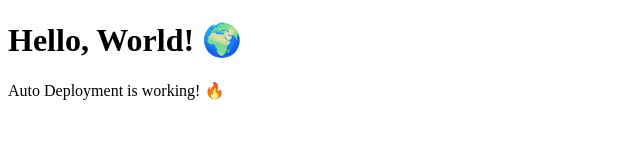
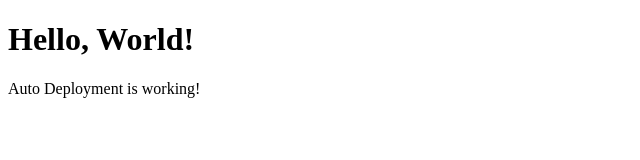
Before and after one commit to Teddy9824/GIT-AWS-S3-PROJECT, a plain HTML site: page index.html in a window 1280 px wide. Shown: the whole page, without its empty margins (0-640 px from the left). Drawn offline with Linux system fonts and the light colour scheme.

Commit message:
Update 2 index.html

```diff
--- a/index.html
+++ b/index.html
@@ -4,7 +4,7 @@
     <title>Lazy Dev's Website</title>
 </head>
 <body>
-    <h1>Hello, World! 🌍</h1>
-    <p>Auto Deployment is working! 🔥</p>
+    <h1>Hello, World! </h1>
+    <p>Auto Deployment is working! </p>
 </body>
 </html>
```
